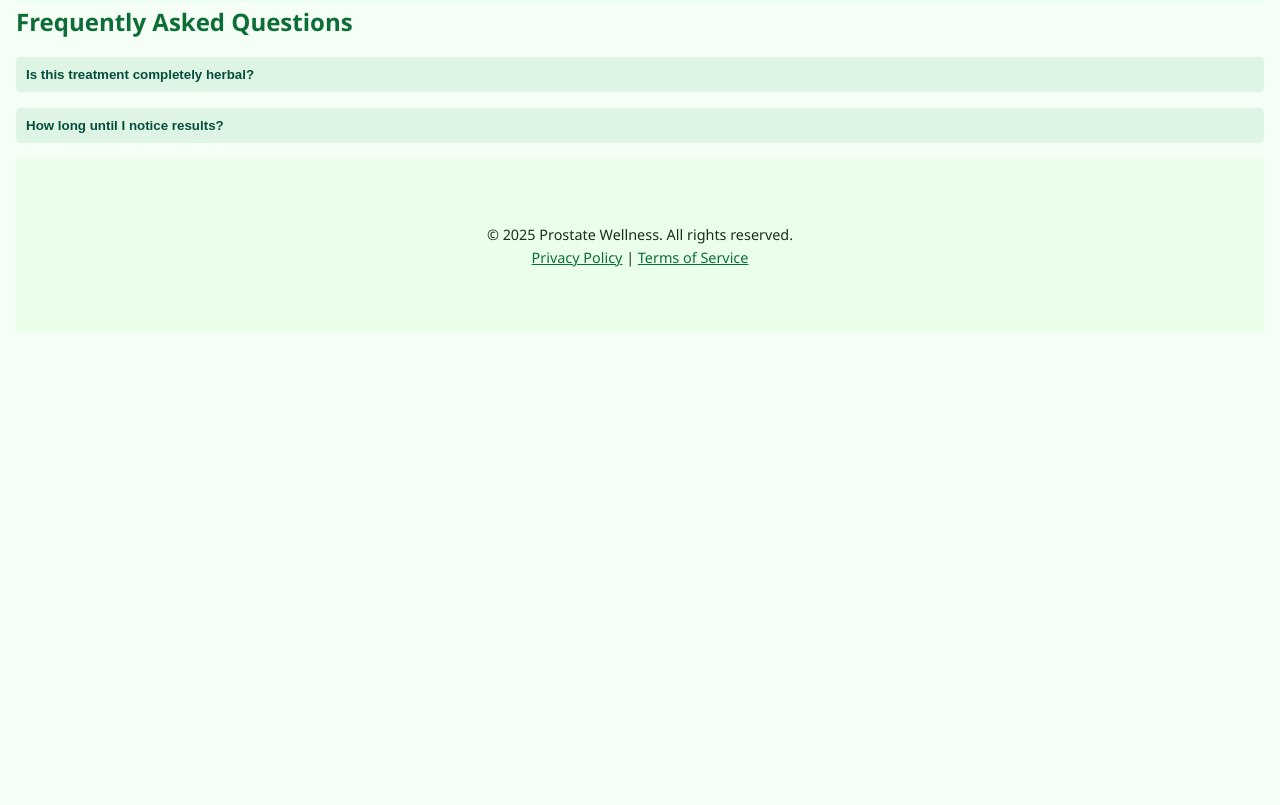
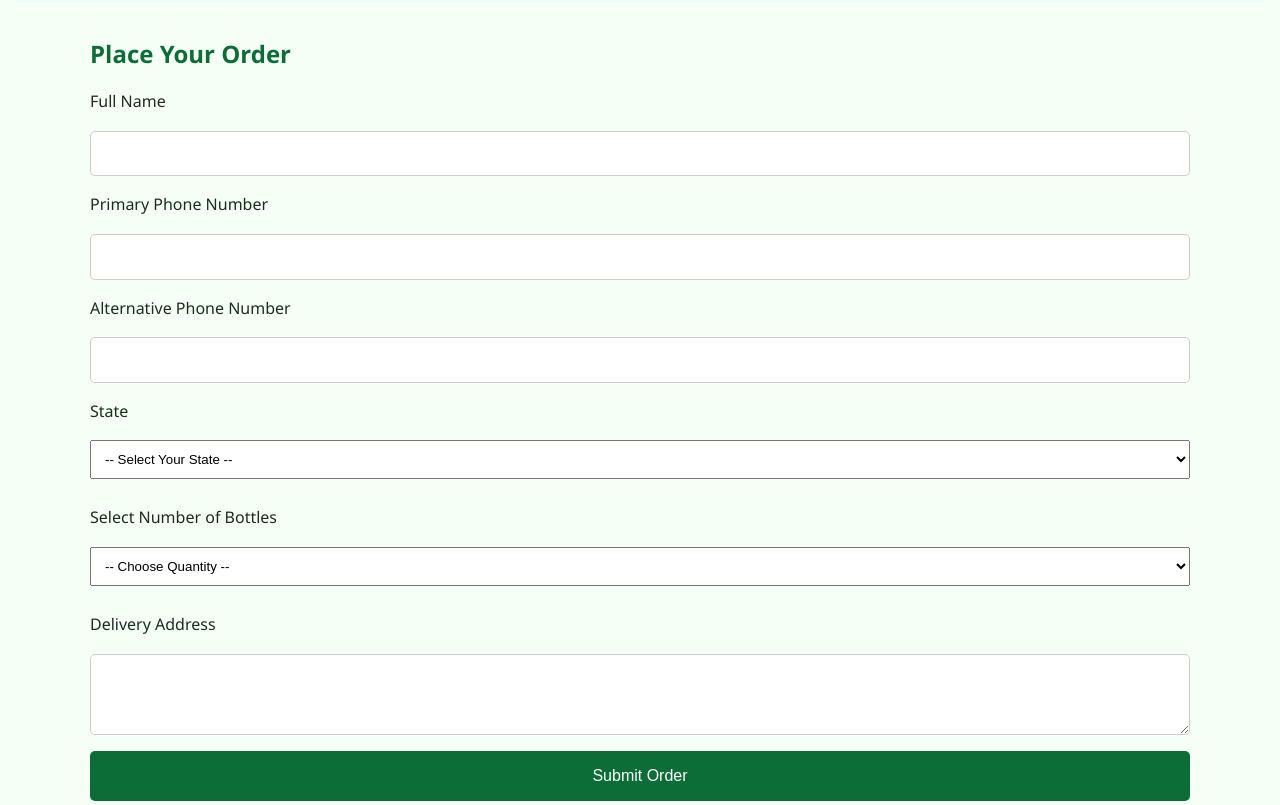
Before and after one commit to Oluwafemi145/PROSTARELIEF-, a plain HTML site: page index2.html in a window 1280 px wide. Shown: the part 6780-7585 px from the top of the page. Before the commit the page ends 7113 px from the top, so only its background shows below. Drawn offline with Linux system fonts and the light colour scheme.

Commit message:
Update index2.html

```diff
--- a/index2.html
+++ b/index2.html
@@ -149,7 +149,48 @@
   </section>
 
   <!-- Order Form Section -->
-  <!-- (form code left unchanged) -->
+<section class="form-section" id="order-form">
+  <div class="container">
+    <h2>Place Your Order</h2>
+    <form action="https://formspree.io/f/xrgvngog" method="POST">
+      <label for="name">Full Name</label>
+      <input type="text" name="name" id="name" required />
+
+      <label for="phone">Primary Phone Number</label>
+      <input type="tel" name="phone" id="phone" required />
+
+      <label for="alt-phone">Alternative Phone Number</label>
+      <input type="tel" name="alt-phone" id="alt-phone" />
+
+      <label for="state">State</label>
+      <select name="state" id="state" required style="width: 100%; padding: 10px; margin-bottom: 10px;">
+        <option value="">-- Select Your State --</option>
+        <option value="Lagos">Lagos</option>
+        <option value="Abuja">Abuja</option>
+        <option value="Enugu">Enugu</option>
+        <option value="Kaduna">Kaduna</option>
+        <option value="Rivers">Rivers</option>
+        <option value="Kano">Kano</option>
+        <option value="Oyo">Oyo</option>
+        <option value="Edo">Edo</option>
+        <option value="Others">Other</option>
+      </select>
+
+      <label for="quantity">Select Number of Bottles</label>
+      <select name="quantity" id="quantity" required style="width: 100%; padding: 10px; margin-bottom: 10px;">
+        <option value="">-- Choose Quantity --</option>
+        <option value="1 Bottle - ₦30,000">1 Bottle - ₦30,000</option>
+        <option value="2 Bottles - ₦50,000">2 Bottles - ₦50,000</option>
+        <option value="3 Bottles - ₦65,000">3 Bottles - ₦65,000</option>
+      </select>
+
+      <label for="address">Delivery Address</label>
+      <textarea name="address" id="address" rows="3" required></textarea>
+
+      <button type="submit">Submit Order</button>
+    </form>
+  </div>
+</section>
 
   <!-- FAQ Section -->
   <section class="faq animate">
```
